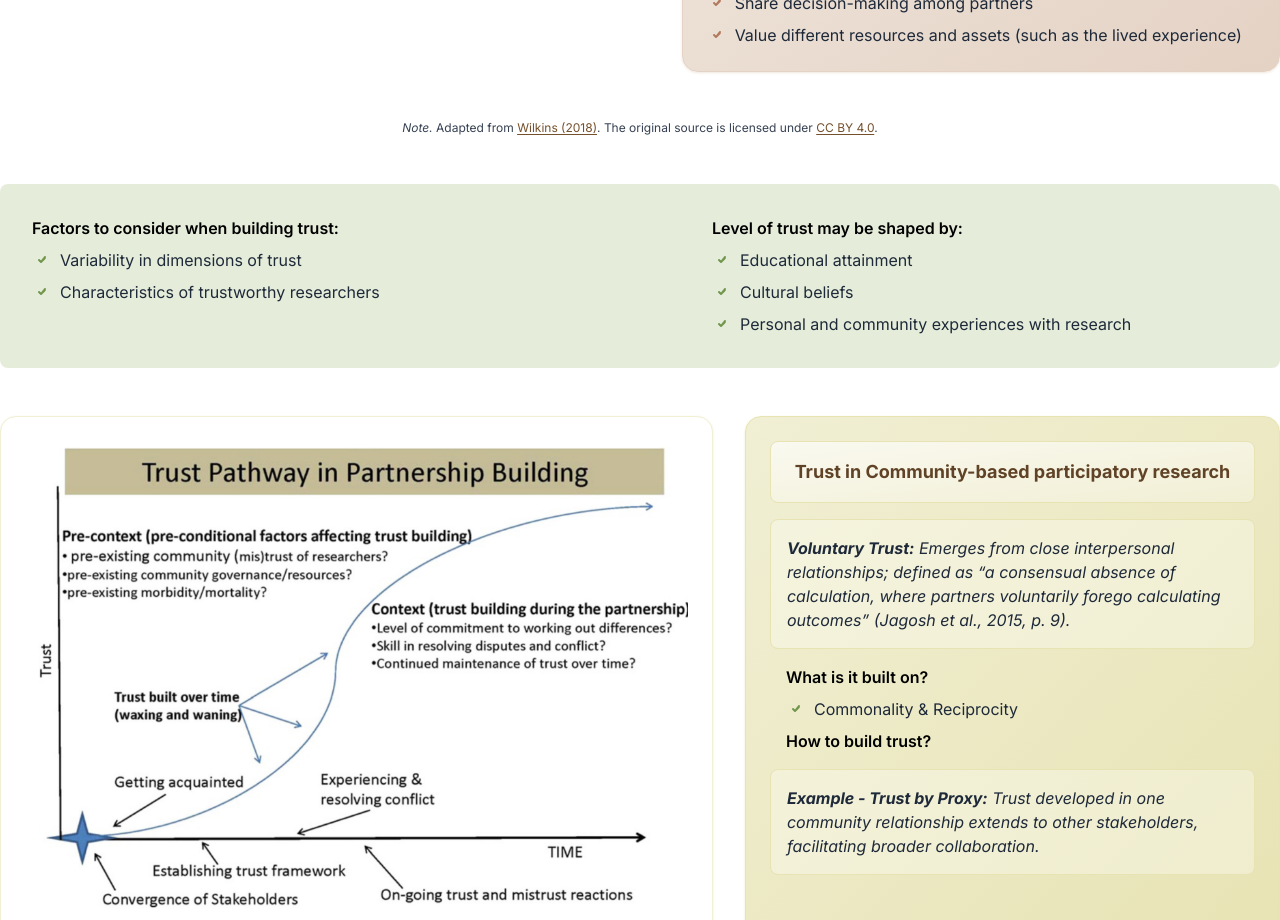
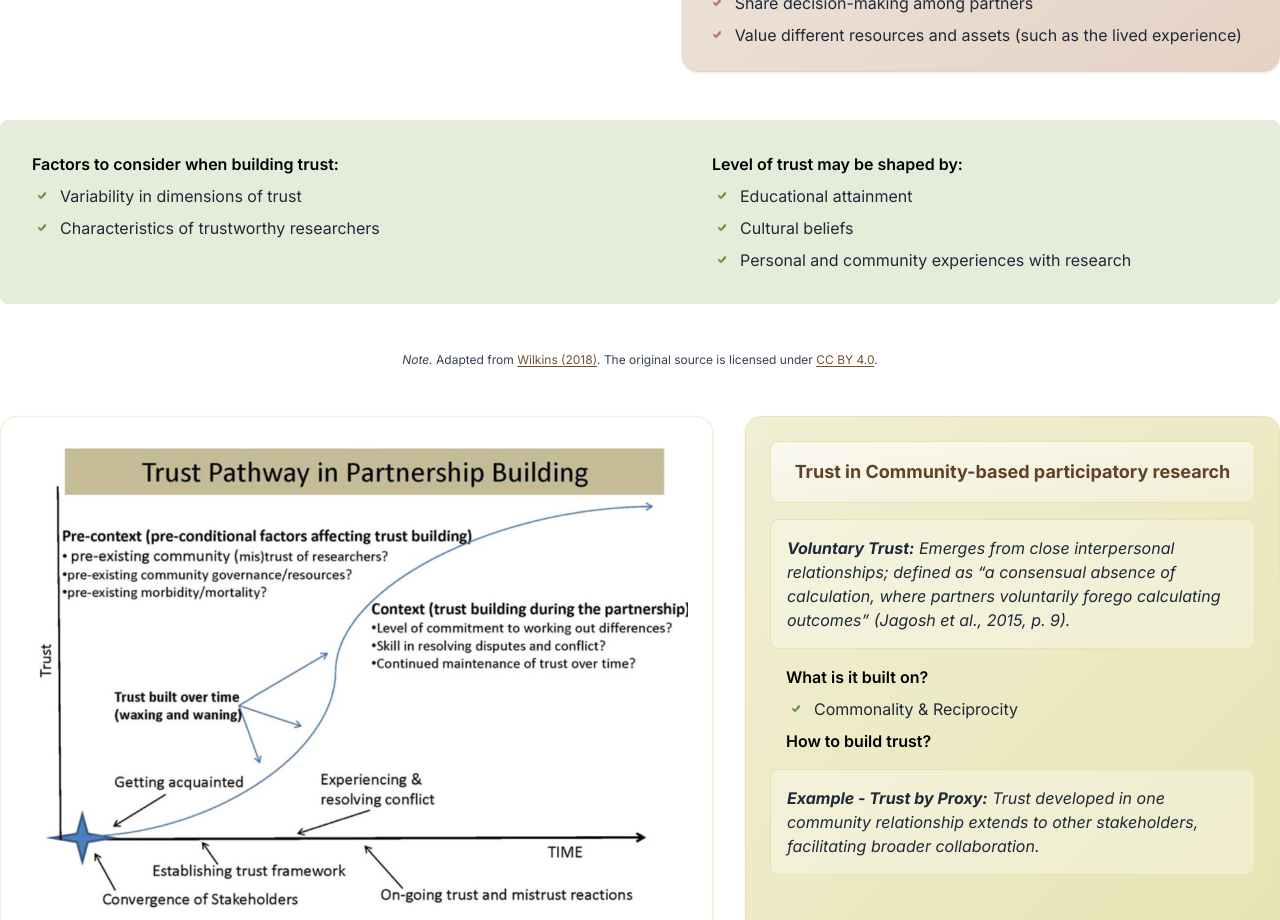
Before and after one commit to havekes/collaboration, a SvelteKit app: page /trust-building in a window 1280 px wide. Shown: the part 1000-1920 px from the top of the page. Built offline with nearby package versions, Linux system fonts and the light colour scheme.

Commit message:
fix reference

```diff
--- a/src/routes/trust-building/+page.svelte
+++ b/src/routes/trust-building/+page.svelte
@@ -107,10 +107,6 @@
 		</div>
 	</section>
 
-	<section class="container text-center">
-		<ReferenceLink theme="cornsilk" refs={[{ name: 'Wilkins (2018)', link: '' }]} />
-	</section>
-
 	<section class="container">
 		<div class="grid grid-cols-2 gap-20 rounded-lg bg-dry-sage-100">
 			<div class="p-8">
@@ -127,6 +123,10 @@
 				</List>
 			</div>
 		</div>
+	</section>
+
+	<section class="container text-center">
+		<ReferenceLink theme="cornsilk" refs={[{ name: 'Wilkins (2018)', link: '' }]} />
 	</section>
 
 	<section class="container flex gap-8">
```
